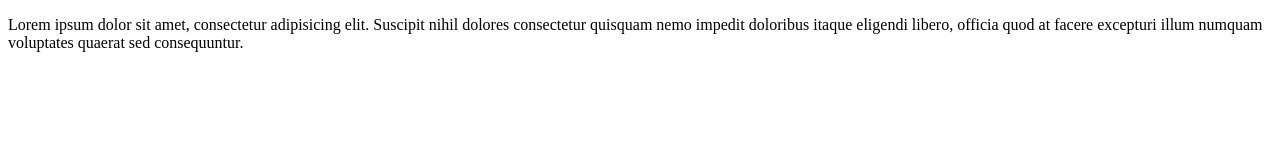
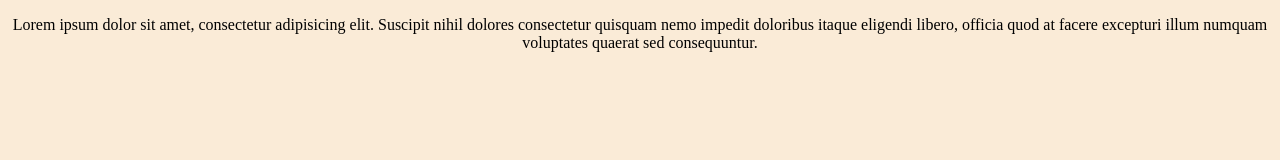
Before and after one commit to apeshkov/page-visibility, a plain HTML site: page index.html in a window 1280 px wide. Drawn offline with Linux system fonts and the light colour scheme.

```diff
--- a/index.html
+++ b/index.html
@@ -4,6 +4,7 @@
     <meta charset="UTF-8">
     <meta name="viewport" content="width=device-width, initial-scale=1.0">
     <title>Page visibility test</title>
+    <link rel="stylesheet" href="styles.css" />
 </head>
 <body>
     <p>Lorem ipsum dolor sit amet, consectetur adipisicing elit. Suscipit nihil dolores consectetur quisquam nemo impedit doloribus itaque eligendi libero, officia quod at facere excepturi illum numquam voluptates quaerat sed consequuntur.</p>
--- /dev/null
+++ b/styles.css
@@ -0,0 +1,5 @@
+body {
+    margin: 0;
+    background-color: antiquewhite;
+    text-align: center;
+}
```
